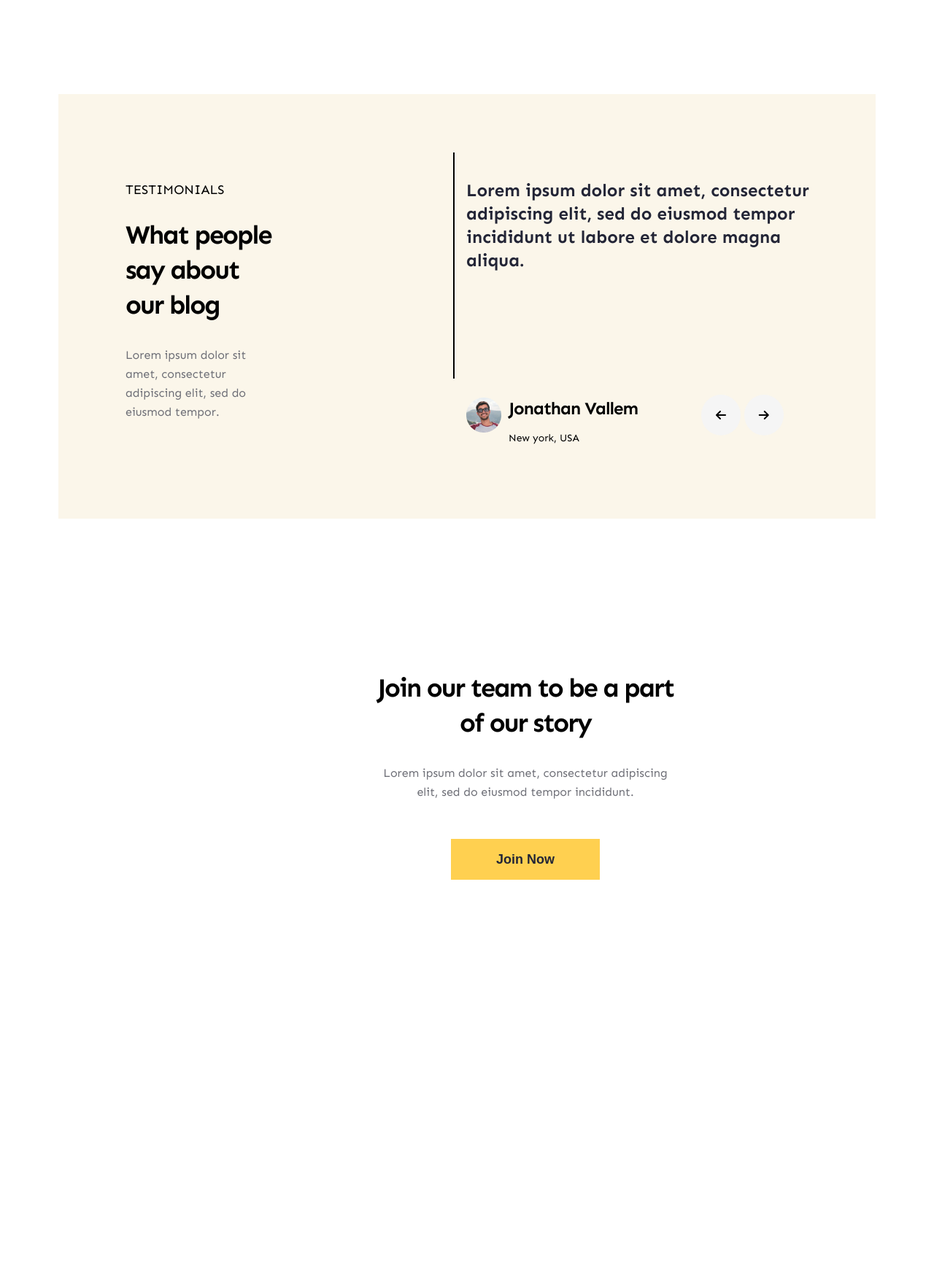
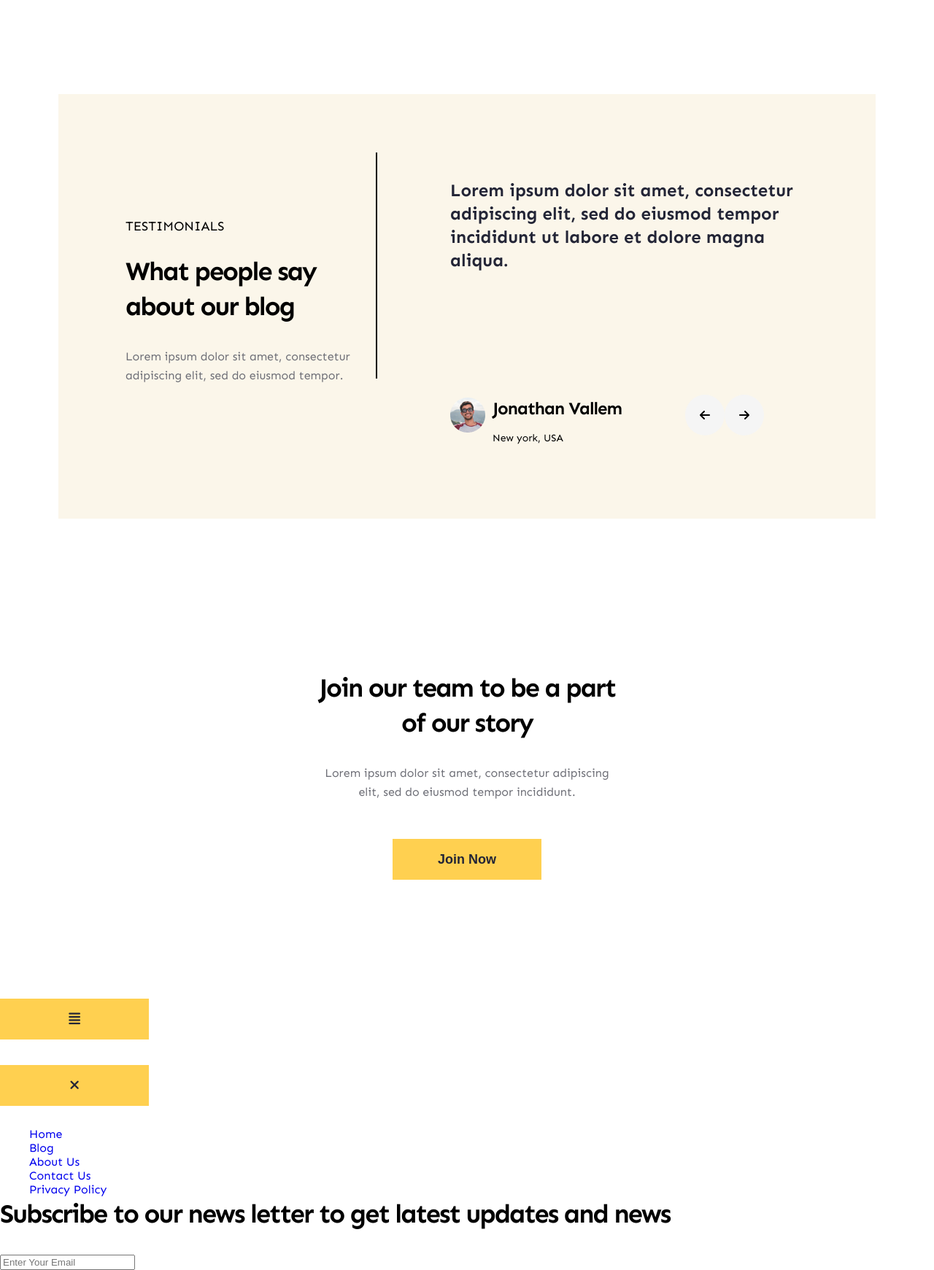
Before and after one commit to Muzahidul987/Finsweet_Project, a website: page index.html in a window 1280 px wide. Shown: the part 4360-6101 px from the top of the page at 73% size. Before the commit the page ends 5694 px from the top, so only its background shows below. Drawn offline with Linux system fonts and the light colour scheme.

Commit message:
join section complet

```diff
--- a/assets/scss/pages/home/_join.scss
+++ b/assets/scss/pages/home/_join.scss
@@ -6,16 +6,35 @@
 @import "./../../mixins/responsive";
 
 
-#join{
-    .container{
+#join {
+    .container {
         width: 414px;
         margin: auto;
         text-align: center;
-        padding: 128px 513px;
-        h2{}
-        p{
+        padding: 128px 0px;
+
+        @include xs {
+            width: 237px;
+        }
+
+        // h2 {}
+
+        p {
             width: unset;
         }
-        button{}
+
+        button {
+            @include xs {
+                width: 100px;
+                height: 30px;
+                font-size: 12px;
+                line-height: 22px;
+            }
+
+            @include sm {
+                width: 150px;
+                height: 45px;
+            }
+        }
     }
 }
--- a/assets/scss/pages/home/_special_post.scss
+++ b/assets/scss/pages/home/_special_post.scss
@@ -133,6 +133,8 @@
                     width: 200px;
                     height: 40px;
                     padding: 5px 10px;
+                    font-size: 16px;
+                    line-height: 26px;
                 }
 
                 @include sm {
--- a/assets/scss/pages/home/_testimonials.scss
+++ b/assets/scss/pages/home/_testimonials.scss
@@ -41,12 +41,22 @@
             padding: 40px;
             gap: 20px;
         }
+        @include lg{
+            padding-left: 40px;
+            gap: unset;
+        }
+        @include xl{
+            gap: unset;
+        }
 
         .left {
             width: 349px;
 
             @include xs {
                 width: 300px;
+            }
+            @include lg{
+                width: unset;
             }
 
             p {
@@ -73,6 +83,12 @@
 
                 @include md {
                     left: 340px;
+                }
+                @include lg{
+                    left: 310px;
+                }
+                @include xl{
+                    left: 435px;
                 }
             }
         }
@@ -127,6 +143,9 @@
                 @include md {
                     gap: 10px;
                 }
+                @include lg{
+                    gap: unset;
+                }
 
                 .profile_name {
                     width: 257px;
@@ -147,7 +166,7 @@
                 .arrow {
                     flex: 1;
                     cursor: pointer;
-
+                    display: flex;
                     @include xs {
                         padding-top: 45px;
                         padding-left: 150px;
--- a/index.html
+++ b/index.html
@@ -115,7 +115,6 @@
             </div>
         </div>
     </section>
-
 
     <section id="catagory">
         <div class="all_catagory">
@@ -295,6 +294,45 @@
             <button>Join Now</button>
         </div>
     </section>
+
+    <footer>
+        <div class="container">
+            <div class="heading">
+                <div class="footer_toggle_btn">
+                    <button onclick="footer_toggle.classList.toggle('active')">
+                        <i class="fa-solid fa-align-justify"></i>
+                    </button>
+                </div>
+                <div id="footer_toggle" class="footer">
+                    <button onclick="footer_toggle.classList.toggle('active')" class="cross">
+                        <i class="fa-solid fa-xmark"></i>
+                    </button>
+                    <div class="logo">
+                        <div class="logo_img">
+                            <img src="./assets/images/Logo.png" alt="logo">
+                        </div>
+                    </div>
+                    <div class="options">
+                        <ul>
+                            <li><a href="./index.html">Home</a></li>
+                            <li><a href="./blog.html">Blog</a></li>
+                            <li><a href="./about.html">About Us</a></li>
+                            <li><a href="./contact.html">Contact Us</a></li>
+                            <li><a href="#">Privacy Policy</a></li>
+                        </ul>
+                    </div>
+                </div>
+            </div>
+            <div class="footer_banner">
+                <div class="dis">
+                    <h2>Subscribe to our news letter to get latest updates and news</h2>
+                </div>
+                <div class="subscrib">
+                    <input type="email" placeholder="Enter Your Email">
+                </div>
+            </div>
+        </div>
+    </footer>
 </body>
 
 </html>
```
Also changed, not shown: assets/styles/style.css, 1 other file.
